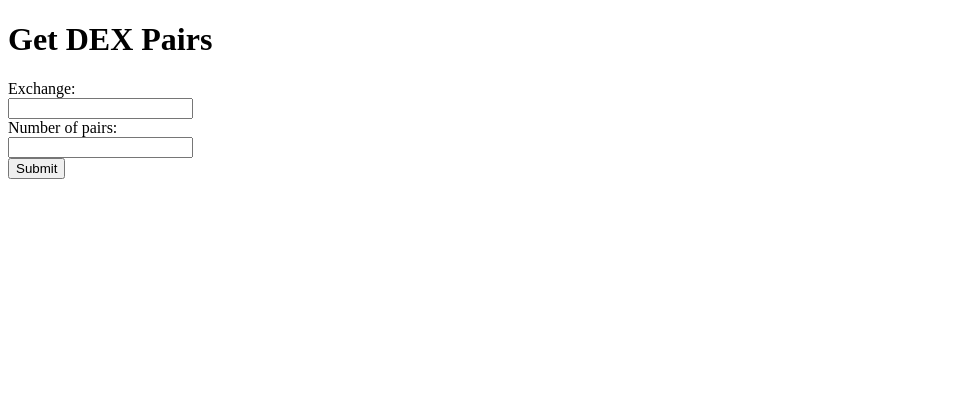
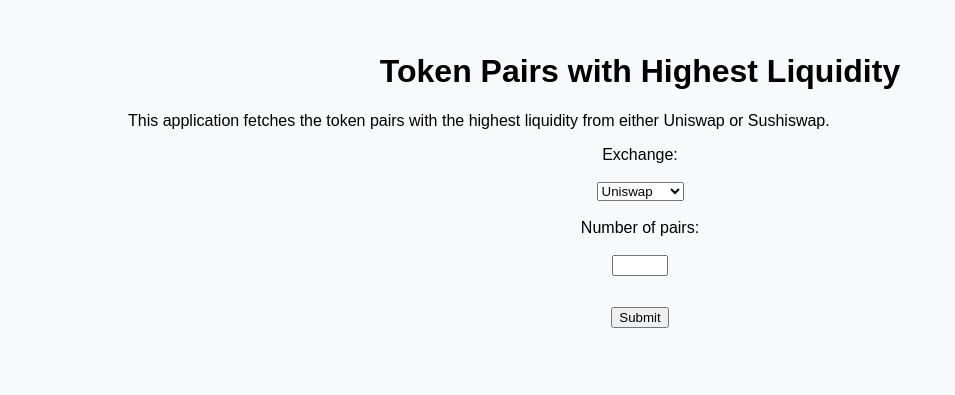
Before and after one commit to net1ife/net1ife.github.io, a plain HTML site: page projects/DEXPairs/DEXPairs.html in a window 1280 px wide. Shown: the whole page, without its empty margins (0-955 px from the left). Drawn offline with nearby package versions, Linux system fonts and the light colour scheme.

Commit message:
Update DEXPairs.html

```diff
--- a/projects/DEXPairs/DEXPairs.html
+++ b/projects/DEXPairs/DEXPairs.html
@@ -2,18 +2,52 @@
 <html>
 <head>
   <title>DEX Pair Query</title>
+  <style>
+    body {
+      font-family: Arial, sans-serif;
+      background-color: #f8f9fa;
+      margin: 0;
+      padding: 0;
+    }
+    .container {
+      width: 80%;
+      margin: 0 auto;
+      padding: 2em 0;
+    }
+    h1 {
+      text-align: center;
+    }
+    form {
+      display: flex;
+      flex-direction: column;
+      align-items: center;
+    }
+    input[type="submit"] {
+      margin-top: 1em;
+    }
+    #result {
+      margin-top: 2em;
+      word-break: break-all;
+    }
+  </style>
   <script src="https://ajax.googleapis.com/ajax/libs/jquery/3.5.1/jquery.min.js"></script>
 </head>
 <body>
-  <h1>Get DEX Pairs</h1>
+  <div class="container">
+    <h1>Token Pairs with Highest Liquidity</h1>
+    <p>This application fetches the token pairs with the highest liquidity from either Uniswap or Sushiswap.</p>
     <form id="form">
       <label for="exchange">Exchange:</label><br>
-    <input type="text" id="exchange" name="exchange"><br>
+      <select id="exchange" name="exchange">
+        <option value="uniswap">Uniswap</option>
+        <option value="sushiswap">Sushiswap</option>
+      </select><br>
       <label for="pairs">Number of pairs:</label><br>
-    <input type="text" id="pairs" name="pairs"><br>
+      <input type="number" id="pairs" name="pairs" min="1" max="20"><br>
       <input type="submit" value="Submit">
     </form>
     <div id="result"></div>
+  </div>
   <script src="script.js"></script>
 </body>
 </html>
```
Lines whose indentation alone changed are shown as unchanged.
